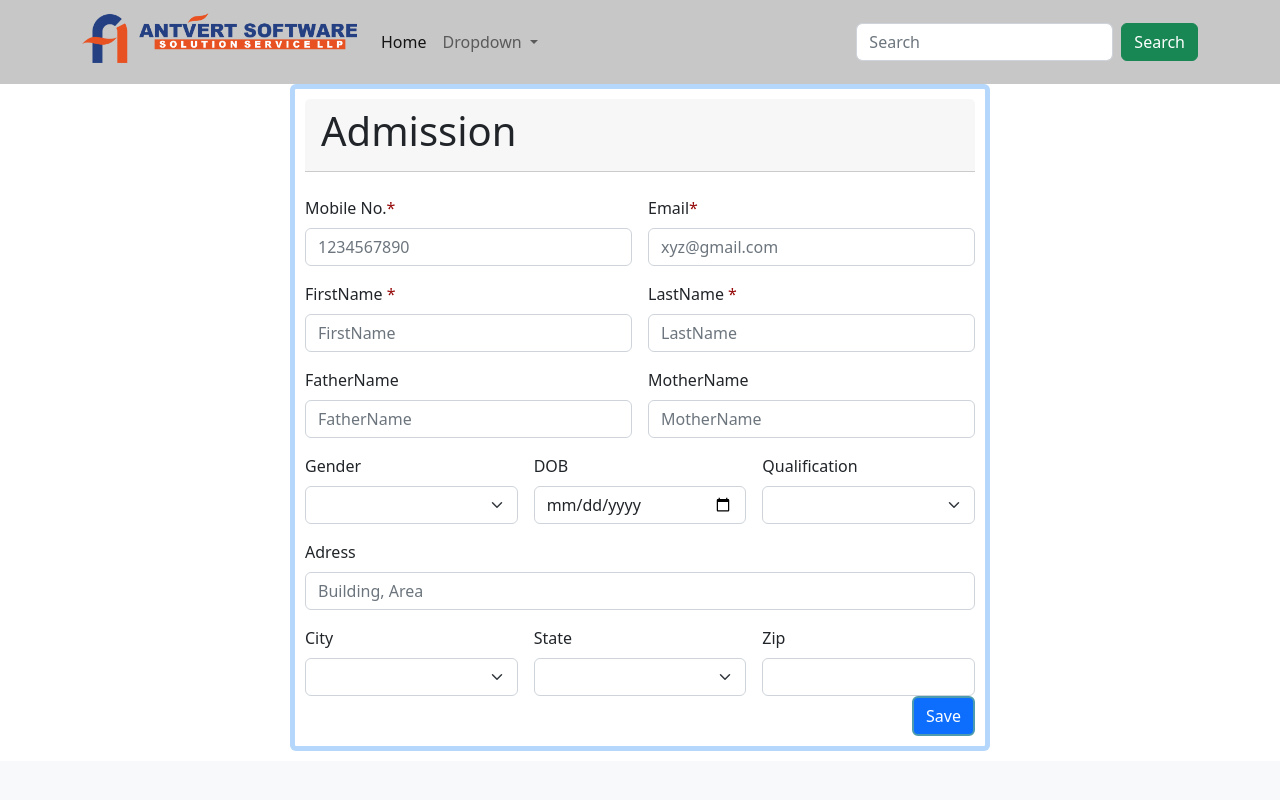
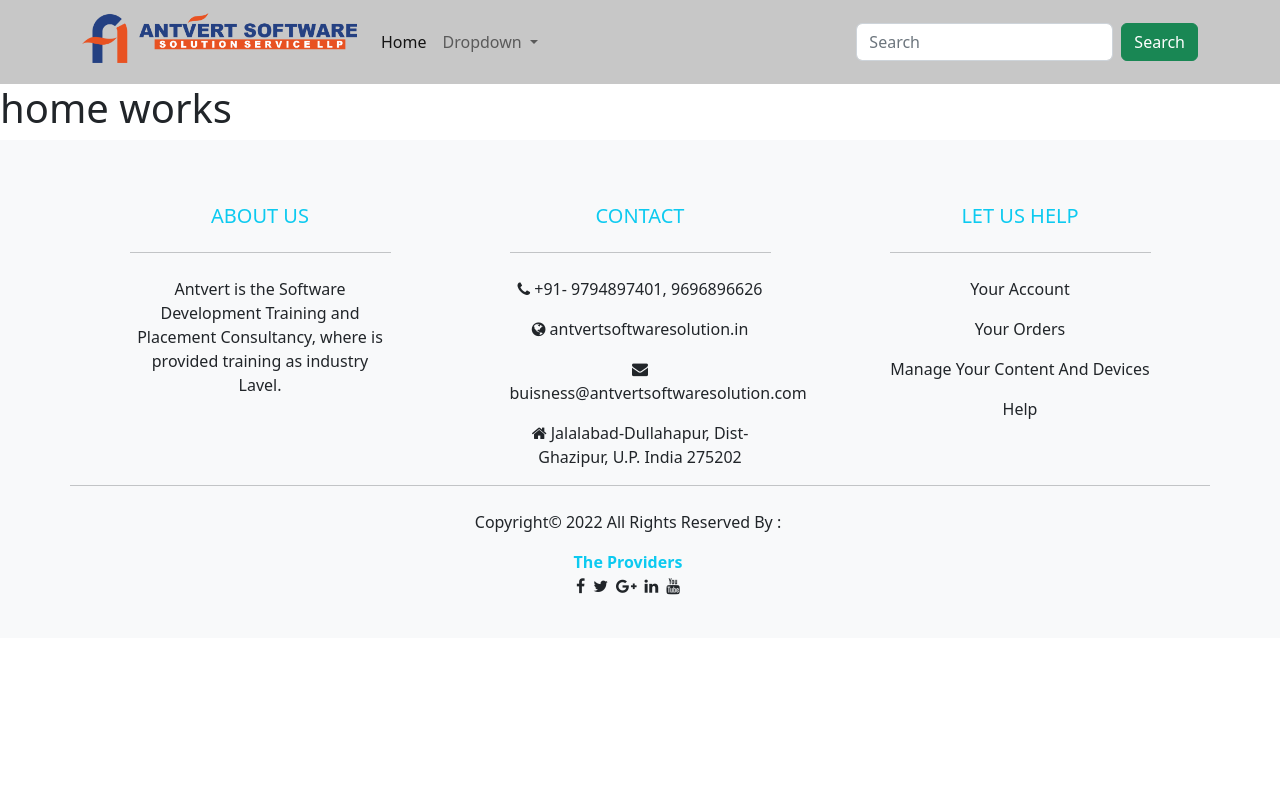
Before and after one commit to AntvertSoftware/FutureManagmentSystem, an Angular app in the folder FutureManagmentApp/: page / in a window 1280 px wide. Shown: the top 800 px of the page. Built offline with nearby package versions, Linux system fonts and the light colour scheme.

Commit message:
footer created

```diff
--- a/FutureManagmentApp/angular.json
+++ b/FutureManagmentApp/angular.json
@@ -24,13 +24,13 @@
             ],
             "styles": [
               "src/styles.css",
+              "node_modules/font-awesome/css/font-awesome.min.css",
               "node_modules/bootstrap/dist/css/bootstrap.min.css"
             ],
             "scripts": [
               "node_modules/jquery/dist/jquery.min.js",
               "node_modules/bootstrap/dist/js/bootstrap.min.js",
               "node_modules/bootstrap/dist/js/bootstrap.bundle.min.js"
-
             ]
           },
           "configurations": {
--- a/FutureManagmentApp/package.json
+++ b/FutureManagmentApp/package.json
@@ -19,6 +19,7 @@
     "@angular/platform-browser-dynamic": "^14.2.0",
     "@angular/router": "^14.2.0",
     "bootstrap": "^5.2.3",
+    "font-awesome": "^4.7.0",
     "jquery": "^3.6.1",
     "rxjs": "~7.5.0",
     "tslib": "^2.3.0",
--- a/FutureManagmentApp/src/app/admission/admission-routing.module.ts
+++ b/FutureManagmentApp/src/app/admission/admission-routing.module.ts
@@ -5,11 +5,13 @@ import { LeadDetailsComponent } from './components/lead-details/lead-details.com
 import { AdimissionDetailsComponent } from './components/adimission-details/adimission-details.component';
 
 import { LeadComponent } from './components/lead/lead.component';
+import { HomecomponentComponent } from '../homecomponent/homecomponent.component';
 
-const routes: Routes = [{ path: "", component: AdmissionComponent },
-{path:"lead-details", component:LeadDetailsComponent},
-{ path: "", component: LeadComponent },
-{path :"admission-details",component:AdimissionDetailsComponent}];
+const routes: Routes = [{ path: "admission", component: AdmissionComponent },
+{ path: "lead-details", component: LeadDetailsComponent },
+{ path: "lead", component: LeadComponent },
+{path: "", component: HomecomponentComponent},
+{ path: "admission-details", component: AdimissionDetailsComponent }];
 
 @NgModule({
   imports: [RouterModule.forChild(routes)],
--- a/FutureManagmentApp/src/app/app-routing.module.ts
+++ b/FutureManagmentApp/src/app/app-routing.module.ts
@@ -1,8 +1,11 @@
 import { NgModule } from '@angular/core';
 import { RouterModule, Routes } from '@angular/router';
-import { HomecomponentComponent } from './homecomponent/homecomponent.component';
 
-const routes: Routes = [{ path: '', loadChildren: () => import('./admission/admission.module').then(m => m.AdmissionModule) }, { path: 'master', loadChildren: () => import('./master/master.module').then(m => m.MasterModule) },{path:"home",component:HomecomponentComponent}];
+
+const routes: Routes = [{ path: '', loadChildren: () => import('./admission/admission.module').then(m => m.AdmissionModule) },
+{ path: 'master', loadChildren: () => import('./master/master.module').then(m => m.MasterModule) },
+
+];
 
 
 @NgModule({
--- a/FutureManagmentApp/src/app/footer/footer.component.html
+++ b/FutureManagmentApp/src/app/footer/footer.component.html
@@ -1,10 +1,57 @@
-<footer class="bg-light text-dark pt-5 pb-4">
+<footer class="bg-light text-dark pt-5 pb-4" >
     <div class="container text-center text-md-left">
         <div class="row text-center text-md-left">
             <div class="col-md-3 col-lg-3 col-xl-3 mx-auto mt-3">
                 <h5 class="text-uppercase mb-4 font-weight-bold text-info">About Us</h5>
                 <hr class="mb-4">
-                <p>Lorem ipsum dolor sit amet consectetur adipisicing elit. Impedit, repudiandae dicta.</p>
+                <p>Antvert is the Software Development Training and Placement Consultancy, where is provided training as
+                    industry Lavel.</p>
+            </div>
+            <div class="col-md-4 col-lg-3 col-xl-3 mx-auto mt-3">
+                <h5 class="text-uppercase mb-4 font-weight-bold text-info">Contact</h5>
+                <hr class="mb-4">
+                <p><i class="fa fa-phone mr-3"></i> +91- 9794897401, 9696896626</p>
+                <p><i class="fa fa-globe "></i> antvertsoftwaresolution.in</p>
+                <p><i class="fa fa-envelope aria-hidden=true"></i> buisness@antvertsoftwaresolution.com</p>
+                <p><i class="fa fa-home mr-3"></i> Jalalabad-Dullahapur, Dist-Ghazipur, U.P. India 275202</p>
+            </div>
+            <div class="col-md-4 col-lg-3 col-xl-3 mx-auto mt-3">
+                <h5 class="text-uppercase mb-4 font-weight-bold text-info">Let Us Help</h5>
+                <hr class="mb-4">
+                <p><a href="#" class="text-dark " style="text-decoration:none;">Your Account</a></p>
+                <p><a href="#" class="text-dark " style="text-decoration:none;">Your Orders</a></p>
+                <p><a href="#" class="text-dark " style="text-decoration:none;">Manage Your Content And Devices</a></p>
+                <p><a href="#" class="text-dark " style="text-decoration:none;">Help</a></p>
+
+            </div>
+            <hr class="mb-4">
+            <div class="row d-flex  justify-content-center">
+                <div>
+                    <p>Copyright© 2022 All Rights Reserved By : </p>
+                    <a href="#" style="text-decoration: none;"></a>
+                    <strong class="text-info">The Providers</strong>
+                </div>
+            </div>
+            <div class="row d-flex  justify-content-center">
+                <div class="text-center">
+                    <ul class="list-unstyled list-inline">
+                        <li class="list-inline-item">
+                            <a href="#" class="text-dark"><li class="fa fa-facebook"></li></a>
+                        </li>
+                        <li class="list-inline-item">
+                            <a href="#" class="text-dark"><li class="fa fa-twitter"></li></a>
+                        </li>
+                        <li class="list-inline-item">
+                            <a href="#" class="text-dark"><li class="fa fa-google-plus"></li></a>
+                        </li>
+                        <li class="list-inline-item">
+                            <a href="#" class="text-dark"><li class="fa fa-linkedin"></li></a>
+                        </li>
+                        <li class="list-inline-item">
+                            <a href="#" class="text-dark"><li class="fa fa-youtube"></li></a>
+                        </li>
+                    </ul>
+                </div>
             </div>
         </div>
 
--- a/FutureManagmentApp/src/app/header/header.component.html
+++ b/FutureManagmentApp/src/app/header/header.component.html
@@ -1,3 +1,4 @@
+
 <nav class="navbar navbar-expand-lg navbar-light  " style="background-color: #c7c7c7;">
   <div class="container">
     <a href="" class="navbar-brand h1">
@@ -12,11 +13,7 @@
             Home
           </a>
         </li>
-        <!-- <li class="nav-item active">
-          <a href="" class="nav-link disabled">
-            Features
-          </a>
-        </li> -->
+
         <li class="nav-item dropdown">
           <a href="" class="nav-link dropdown-toggle" href="#" id="navbarDropdown" role="button"
             data-bs-toggle="dropdown" aria-expanded="false ">
@@ -24,10 +21,10 @@
           </a>
           <ul class="dropdown-menu" aria-labelledby="navbarDropdown">
             <li><a class="dropdown-item" [routerLink]="['admission']">Admission</a></li>
-            <li><a class="dropdown-item" [routerLink]="['admission/lead']">Lead</a></li>
+            <li><a class="dropdown-item" [routerLink]="['lead']">Lead</a></li>
             <li><hr class="dropdown-divider"></li>
-            <li><a class="dropdown-item" [routerLink]="['admission/admission-details']">Admission Details</a></li>
-            <li><a class="dropdown-item" [routerLink]="['admission/lead-details']">Lead Details</a></li>
+            <li><a class="dropdown-item" [routerLink]="['admission-details']">Admission Details</a></li>
+            <li><a class="dropdown-item" [routerLink]="['lead-details']">Lead Details</a></li>
           </ul>
         </li>
 
```
Also changed, not shown: 1 other file (tests, documents, lock files or other folders).
